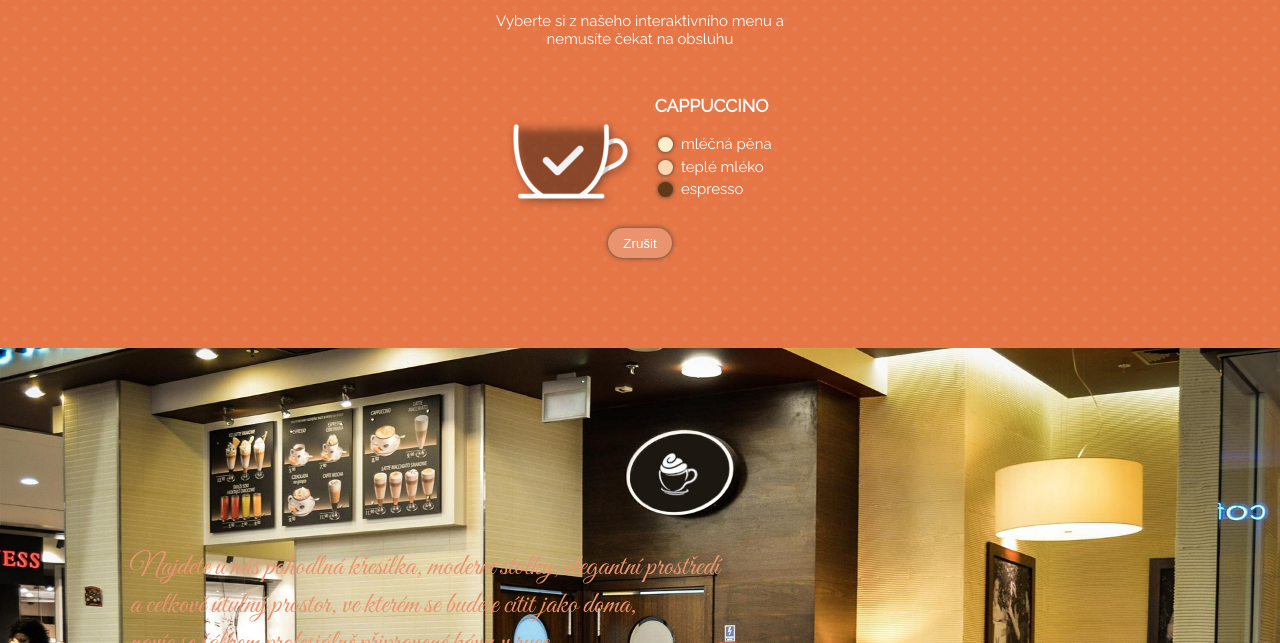
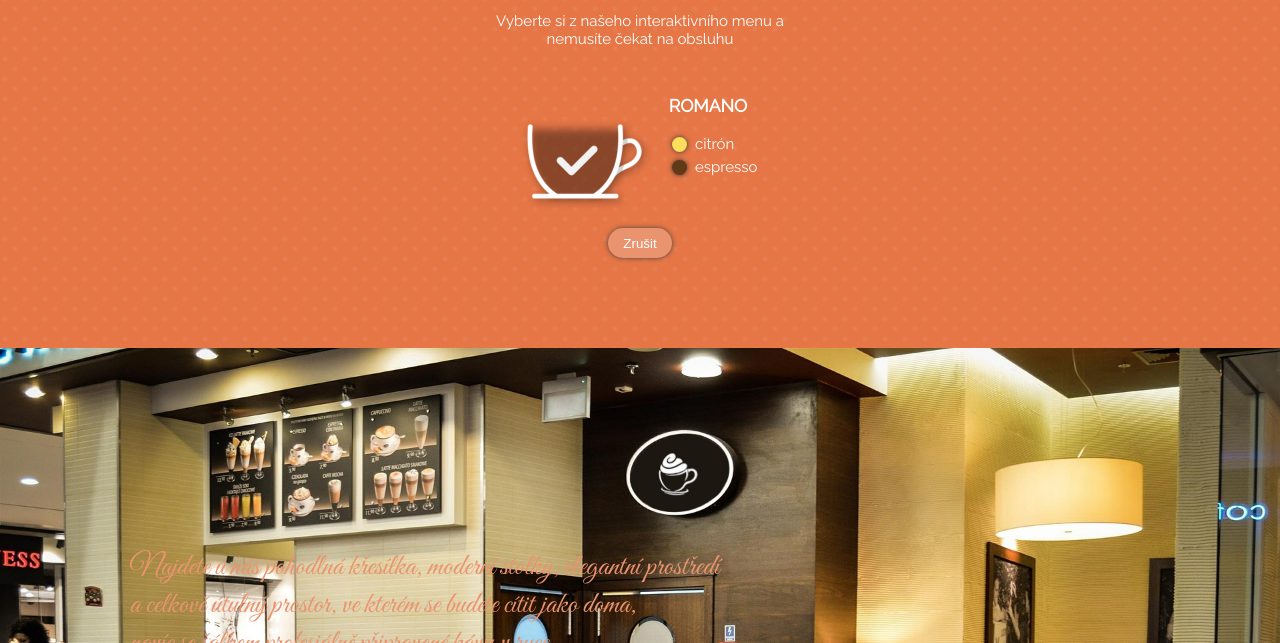
Before and after one commit to paulinecka/Cafe-Lora, a website built with webpack: page src/index.html in a window 1280 px wide. Both pictures are taken after a click on the button "Objednat". Shown: the part 726-1369 px from the top of the page. Built offline with nearby package versions, Linux system fonts and the light colour scheme.

Commit message:
Pridani komponenty Drink

```diff
--- /dev/null
+++ b/src/Drink/index.js
@@ -0,0 +1,43 @@
+import './style.css';
+import { Layer } from '../Layer/index.js';
+
+export const Drink = (props) => {
+  const drinkEach = document.createElement('div');
+  drinkEach.className = 'drink';
+  drinkEach.innerHTML = `
+  <div class="drink__product">
+    <div class="drink__cup">
+    <img src="/assets/cups/${props.id}.png" />
+    </div>
+    <div class="drink__info">
+      <h3>${props.name}</h3>
+    </div>
+  </div>
+  <div class="drink__controls">
+  <button class="order-btn">Objednat</button>
+  </div>
+  `;
+  const objednavka = drinkEach.querySelector('.order-btn');
+  const drinkCup = drinkEach.querySelector('.drink__cup');
+
+  const order = () => {
+    if (props.ordered === false) {
+      drinkCup.classList.toggle('drink__cup--selected');
+      objednavka.innerHTML = 'Zrušit';
+      props.ordered = true;
+    } else {
+      drinkCup.classList.toggle('drink__cup--selected');
+      objednavka.innerHTML = 'Objednat';
+      props.ordered = false;
+    }
+  };
+  objednavka.addEventListener('click', order);
+
+  const layerApp = drinkEach.querySelector('.drink__info');
+
+  for (let i = 0; i < props.layers.length; i++) {
+    layerApp.innerHTML += Layer(props.layers[i]);
+  }
+
+  return drinkEach;
+};
--- /dev/null
+++ b/src/Drink/style.css
@@ -0,0 +1,69 @@
+.drinks-list {
+  display: flex;
+  flex-flow: row wrap;
+  justify-content: center;
+
+  margin-bottom: 4rem;
+}
+
+.drink {
+  padding: 2rem;
+}
+
+.drink__product {
+  display: flex;
+}
+
+.drink__cup {
+  width: 9rem;
+  height: 9rem;
+}
+
+.drink__cup img {
+  width: 9rem;
+  height: 9rem;
+}
+
+.drink__cup--selected {
+  background-image: url('./img/cup-selected.png');
+  background-size: contain;
+}
+
+.drink__cup--selected img {
+  display: none;
+}
+
+.drink__info {
+  margin-left: 1rem;
+}
+
+.drink__controls {
+  margin-top: 1rem;
+
+  text-align: center;
+}
+
+.order-btn {
+  padding: 0.5rem 1rem;
+
+  color: white;
+  background-color: #ea946f;
+  border: none;
+  box-shadow: 0 0 5px #444;
+  border-radius: 1rem;
+
+  transition: 300ms;
+  cursor: pointer;
+}
+
+.order-btn:hover {
+  transform: scale(1.1);
+}
+
+.order-btn:focus {
+  outline: none;
+}
+
+.order-btn:active {
+  background-color: #e67e51;
+}
--- a/src/index.html
+++ b/src/index.html
@@ -37,19 +37,7 @@
         </p>
 
         <div class="drinks-list">
-          <div class="drink">
-            <div class="drink__product">
-              <div class="drink__cup">
-                <img src="/assets/cups/cappuccino.png" />
-              </div>
-              <div class="drink__info">
-                <h3>Cappuccino</h3>
-                <div id="app"></div>
-              </div>
-            </div>
-            <div class="drink__controls">
-              <button class="order-btn">Objednat</button>
-            </div>
+
           </div>
         </div>
       </div>
--- a/src/index.js
+++ b/src/index.js
@@ -1,6 +1,6 @@
 import './index.html';
 import './style.css';
-import { Layer } from './Layer/index.js';
+import { Drink } from './Drink/index.js';
 
 console.log('funguju!');
 
@@ -20,44 +20,31 @@ for (let i = 0; i < navLinky.length; i++) {
   });
 }
 
-const orderBtn = document.querySelectorAll('.order-btn');
-const drinkCup = document.querySelector('.drink__cup');
+const drinks = {
+  id: 'romano',
+  name: 'Romano',
+  ordered: false,
+  layers: [
+    {
+      color: '#fbdf5b',
+      label: 'citrón',
+    },
+    {
+      color: '#613916',
+      label: 'espresso',
+    },
+  ],
+};
 
-for (let i = 0; i < orderBtn.length; i++) {
-  const objednavka = orderBtn[i];
-  objednavka.addEventListener('click', () => {
-    drinkCup.classList.toggle('drink__cup--selected');
-    //objednavka.innerHTML = 'Zrušit';
-    if (drinkCup.classList.contains('drink__cup--selected')) {
-      objednavka.innerHTML = 'Zrušit';
-    } else {
-      objednavka.innerHTML = 'Objednat';
-    }
-  });
-}
+const drinksList = document.querySelector('.drinks-list');
+drinksList.appendChild(Drink(drinks));
 
-const layerApp = document.querySelector('#app');
-
-const layers = [
-  {
-    color: '#feeeca',
-    label: 'mléčná pěna',
-  },
-  {
-    color: '#fed7b0',
-    label: 'teplé mléko',
-  },
-  {
-    color: '#613916',
-    label: 'espresso',
-  },
-];
+/*
 
 for (let i = 0; i < layers.length; i++) {
   layerApp.innerHTML += Layer(layers[i]);
 }
 
-/*
                     <div class="layer__color"
                     style="background-color: #feeeca"
                   ></div>
@@ -83,4 +70,37 @@ layerApp.innerHTML = Layer({ color: '#feeeca', label: 'mléčná pěna' });
 layerApp.innerHTML += Layer({ color: '#fed7b0', label: 'teplé mléko' });
 
 layerApp.innerHTML += Layer({ color: '#613916', label: 'espresso' });
+
+<div class="drink">
+            <div class="drink__product">
+              <div class="drink__cup">
+                <img src="/assets/cups/cappuccino.png" />
+              </div>
+              <div class="drink__info">
+                <h3>Cappuccino</h3>
+                <div class="app"></div>
+              </div>
+            </div>
+
+
+//const orderBtn = document.querySelectorAll('.order-btn');
+//const drinkCup = document.querySelector('.drink__cup');
+
+//for (let i = 0; i < orderBtn.length; i++) {}
+
+
+const layers = [
+  {
+    color: '#feeeca',
+    label: 'mléčná pěna',
+  },
+  {
+    color: '#fed7b0',
+    label: 'teplé mléko',
+  },
+  {
+    color: '#613916',
+    label: 'espresso',
+  },
+];
  */
--- a/src/style.css
+++ b/src/style.css
@@ -140,76 +140,6 @@ nav a:hover {
   text-align: center;
 }
 
-.drinks-list {
-  display: flex;
-  flex-flow: row wrap;
-  justify-content: center;
-
-  margin-bottom: 4rem;
-}
-
-.drink {
-  padding: 2rem;
-}
-
-.drink__product {
-  display: flex;
-}
-
-.drink__cup {
-  width: 9rem;
-  height: 9rem;
-}
-
-.drink__cup img {
-  width: 9rem;
-  height: 9rem;
-}
-
-.drink__cup--selected {
-  background-image: url('./img/cup-selected.png');
-  background-size: contain;
-}
-
-.drink__cup--selected img {
-  display: none;
-}
-
-.drink__info {
-  margin-left: 1rem;
-}
-
-.drink__controls {
-  margin-top: 1rem;
-
-  text-align: center;
-}
-
-.order-btn {
-  padding: 0.5rem 1rem;
-
-  color: white;
-  background-color: #ea946f;
-  border: none;
-  box-shadow: 0 0 5px #444;
-  border-radius: 1rem;
-
-  transition: 300ms;
-  cursor: pointer;
-}
-
-.order-btn:hover {
-  transform: scale(1.1);
-}
-
-.order-btn:focus {
-  outline: none;
-}
-
-.order-btn:active {
-  background-color: #e67e51;
-}
-
 
 .gallery {
   padding-top: 0;
```
Also changed, not shown: src/Drink/img/cup-selected.png (added).
